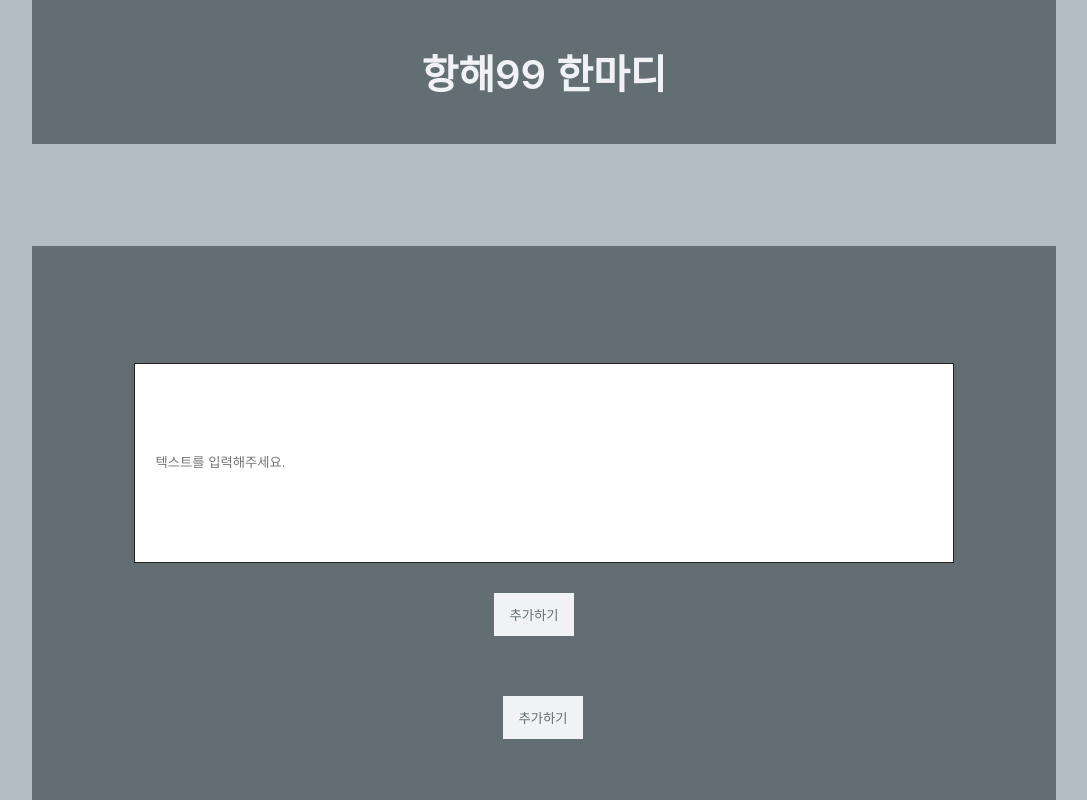
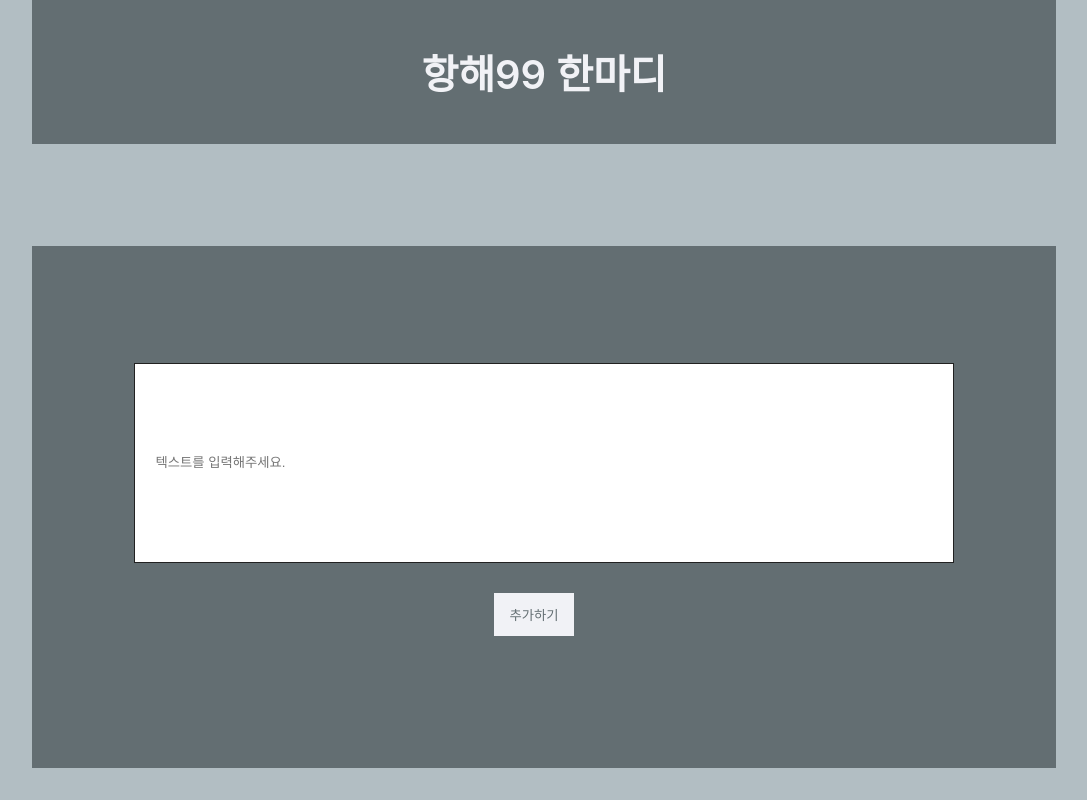
Before and after one commit to sunm-in/ToyProjectReact, a React (Create React App) app in the folder react-speak/: page /write in a window 1280 px wide. Shown: the top 800 px of the page, without its empty margins (96-1183 px from the left). Built offline with nearby package versions, Linux system fonts and the light colour scheme.

Commit message:
Update SpeakWrite.js

```diff
--- a/react-speak/src/pages/SpeakWrite.js
+++ b/react-speak/src/pages/SpeakWrite.js
@@ -26,9 +26,6 @@ const SpeakWrite = (props) => {
             <ButtonBox>
               <Button margin="30px auto" width="80px" text="추가하기"></Button>
             </ButtonBox>
-            <Grid>
-              <Button margin="30px 45%" width="80px" text="추가하기"></Button>
-            </Grid>
           </WriteBox>
         </Grid>
       </WriteWrap>
```
